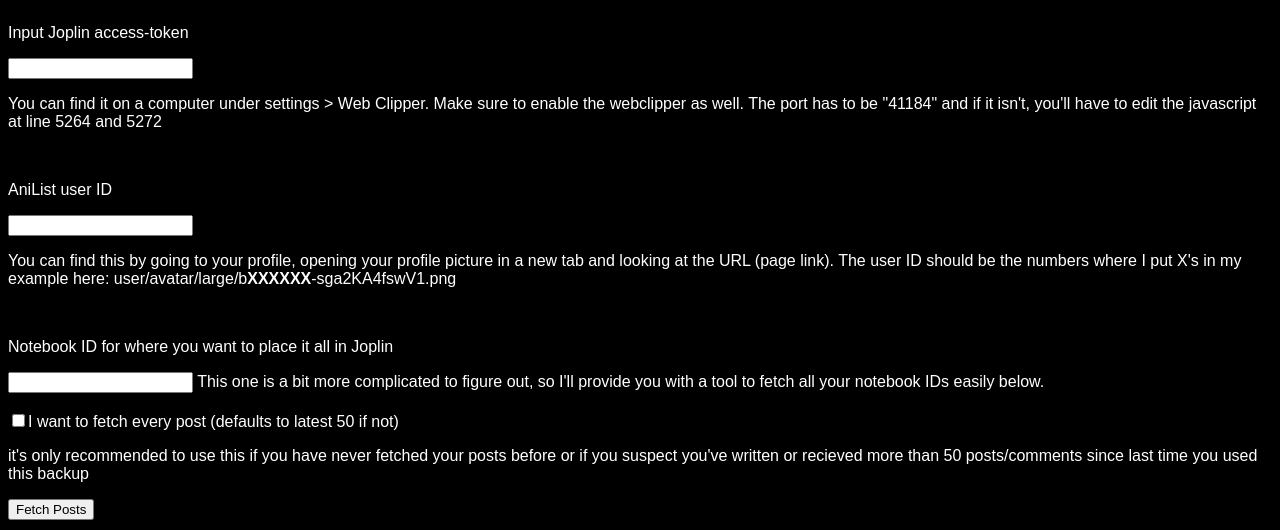
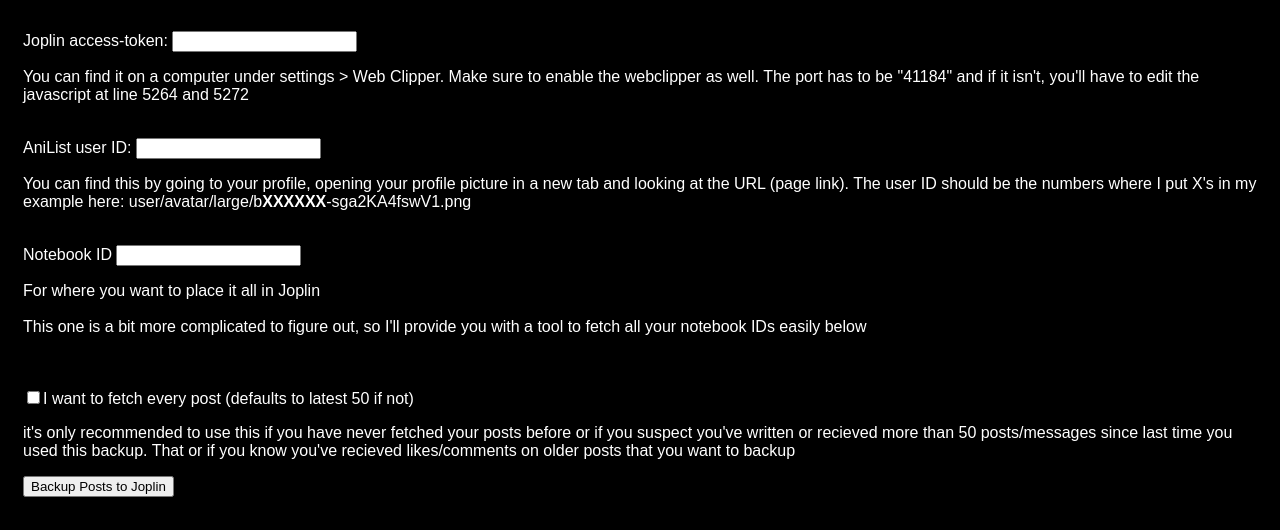
Before and after one commit to Reinachan/AniList-Posts-to-Joplin, a plain HTML site: page index.html in a window 1280 px wide. Shown: the part 124-654 px from the top of the page. Drawn offline with Linux system fonts and the light colour scheme; a script that the page names is missing.

Commit message:
Preparing UI

```diff
--- a/index.html
+++ b/index.html
@@ -10,24 +10,29 @@
       <p>Easy-to-use for non-programmers</p>
       <br>
       <form>
-        <p>Input Joplin access-token</p>
-        <input type="text"></input>
+        <label for="joplin-access-token">Joplin access-token:</label>
+        <input type="text" id="joplin-access-token"></input>
         <p>You can find it on a computer under settings > Web Clipper. Make sure to enable the webclipper as well. The port has to be "41184" and if it isn't, you'll have to edit the javascript at line 5264 and 5272</p>
         <br>
-        <p>AniList user ID</p>
-        <input type="text"></input>
+        <label for="anilist-user-id">AniList user ID:</label>
+        <input type="text" id="anilist-user-id"></input>
         <p>You can find this by going to your profile, opening your profile picture in a new tab and looking at the URL (page link). The user ID should be the numbers where I put X's in my example here: user/avatar/large/b<b>XXXXXX</b>-sga2KA4fswV1.png</p>
         <br>
-        <p>Notebook ID for where you want to place it all in Joplin</p>
-        <input type="text"></input>
-        This one is a bit more complicated to figure out, so I'll provide you with a tool to fetch all your notebook IDs easily below.
+        <label for="joplin-access-token">Notebook ID</label>
+        <input type="text" id="notebook-id"></input>
+        <p>For where you want to place it all in Joplin
+        <br><br>
+        This one is a bit more complicated to figure out, so I'll provide you with a tool to fetch all your notebook IDs easily below</p>
         <br>
         <br>
-        <input type="checkbox">I want to fetch every post (defaults to latest 50 if not)</input>
-        <p>it's only recommended to use this if you have never fetched your posts before or if you suspect you've written or recieved more than 50 posts/comments since last time you used this backup</p>
-        <input type="button" value="Fetch Posts"></input>
+        <input type="checkbox" id="fetch-all-posts">I want to fetch every post (defaults to latest 50 if not)</input>
+        <p>it's only recommended to use this if you have never fetched your posts before or if you suspect you've written or recieved more than 50 posts/messages since last time you used this backup. That or if you know you've recieved likes/comments on older posts that you want to backup</p>
+        <input type="button" value="Backup Posts to Joplin" id="fetch-posts"></input>
+      </form>
+      <br>
+      <h1>Get a list of all Notebooks along with their IDs</h1>
+      <input type="button" value="Get all notebook IDs" id="fetch-notebook-id"></input>
 
-      </form>
     <script src="AniListFetch.js."></script>
   </body>
 </html>
--- a/style.css
+++ b/style.css
@@ -2,4 +2,5 @@ body {
   background-color: black;
   color: white;
   font-family: arial;
+  padding: 15px;
 }
```
